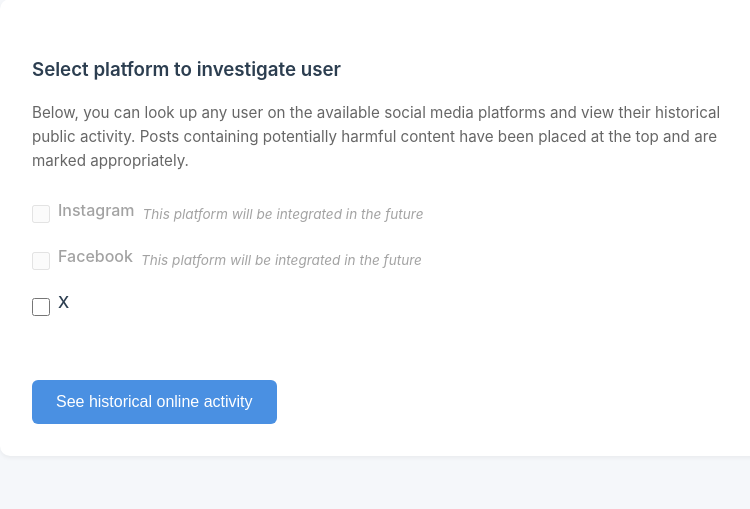
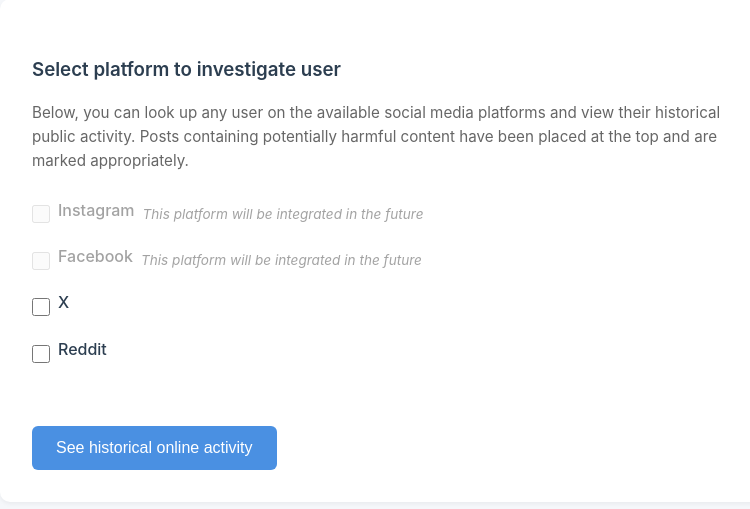
Before and after one commit to madsgroholdt/cs1060-hw3, a Flask app: page /lookup in a window 1280 px wide. Shown: the part 174-683 px from the top of the page, without its empty margins (260-1010 px from the left). Run offline with Flask 3, Linux system fonts and the light colour scheme.

Commit message:
Reddit implementation working

```diff
--- a/app.py
+++ b/app.py
@@ -1,14 +1,17 @@
 from flask import Flask, render_template, request, jsonify
 import requests
 import os
-import csv
-from datetime import datetime
 
 app = Flask(__name__)
 
 # X API configuration
 X_API_BASE_URL = "https://api.x.com/2"
 X_BEARER_TOKEN = "AAAAAAAAAAAAAAAAAAAAAJdKzQEAAAAAeeOP3pFY3tcnqYXO2r0Dt%2BUgXBk%3DcNoKdr5vnVV47ST5LQHkc8ZPmhiyVN7EzyqKTgl52GllQi12v8"
+
+# Reddit API configuration
+REDDIT_CLIENT_ID = "YOUR_REDDIT_CLIENT_ID"
+REDDIT_CLIENT_SECRET = "YOUR_REDDIT_CLIENT_SECRET"
+REDDIT_USER_AGENT = "Scrubmeta/1.0"
 
 def get_x_user_id(username):
     """Get X user ID from username using X API v2"""
@@ -54,31 +57,70 @@
 
     return response.json()
 
-def save_tweets_to_csv(username, tweets_data):
-    """Save tweets to a CSV file in the data/tweets directory"""
-    if not tweets_data or 'data' not in tweets_data:
-        return None
+def get_reddit_user_data(username):
+    """Get user's posts and comments from Reddit"""
+    headers = {
+        "User-Agent": REDDIT_USER_AGENT
+    }
 
-    filename = f"data/tweets/{username}.csv"
+    # Reddit's API doesn't require authentication for public data
+    try:
+        # Get user's submissions (posts)
+        posts_response = requests.get(
+            f"https://www.reddit.com/user/{username}/submitted/.json",
+            headers=headers,
+            params={"limit": 50}
+        )
 
-    # Ensure the directory exists
-    os.makedirs(os.path.dirname(filename), exist_ok=True)
+        # Get user's comments
+        comments_response = requests.get(
+            f"https://www.reddit.com/user/{username}/comments/.json",
+            headers=headers,
+            params={"limit": 50}
+        )
 
-    # Write tweets to CSV
-    with open(filename, 'w', newline='', encoding='utf-8') as csvfile:
-        fieldnames = ['tweet_id', 'created_at', 'text', 'possibly_sensitive']
-        writer = csv.DictWriter(csvfile, fieldnames=fieldnames)
+        if posts_response.status_code != 200 or comments_response.status_code != 200:
+            return None
 
-        writer.writeheader()
-        for tweet in tweets_data['data']:
-            writer.writerow({
-                'tweet_id': tweet.get('id', ''),
-                'created_at': tweet.get('created_at', ''),
-                'text': tweet.get('text', ''),
-                'possibly_sensitive': tweet.get('possibly_sensitive', False)
+        posts_data = posts_response.json()
+        comments_data = comments_response.json()
+
+        # Combine and format the data
+        combined_data = []
+
+        # Process posts
+        for post in posts_data.get('data', {}).get('children', []):
+            post_data = post['data']
+            combined_data.append({
+                'id': post_data.get('id'),
+                'created_at': post_data.get('created_utc'),
+                'text': post_data.get('title') + '\n' + (post_data.get('selftext') or ''),
+                'type': 'post',
+                'subreddit': post_data.get('subreddit'),
+                'score': post_data.get('score'),
+                'possibly_sensitive': post_data.get('over_18', False)
             })
 
-    return filename
+        # Process comments
+        for comment in comments_data.get('data', {}).get('children', []):
+            comment_data = comment['data']
+            combined_data.append({
+                'id': comment_data.get('id'),
+                'created_at': comment_data.get('created_utc'),
+                'text': comment_data.get('body'),
+                'type': 'comment',
+                'subreddit': comment_data.get('subreddit'),
+                'score': comment_data.get('score'),
+                'possibly_sensitive': False  # Comments don't have NSFW flag
+            })
+
+        return {
+            'data': sorted(combined_data, key=lambda x: x['created_at'], reverse=True)
+        }
+
+    except Exception as e:
+        print(f"Error fetching Reddit data: {e}")
+        return None
 
 @app.route('/')
 def home():
@@ -91,6 +133,7 @@
 @app.route('/api/fetch-data', methods=['POST'])
 def fetch_data():
     data = request.json
+    response_data = {}
 
     if 'x' in data:
         x_username = data['x']
@@ -109,17 +152,25 @@
                 'error': 'Could not fetch X tweets'
             }), 404
 
-        # Save tweets to CSV
-        csv_file = save_tweets_to_csv(x_username, tweets)
+        response_data['x_data'] = tweets
 
+    if 'reddit' in data:
+        reddit_username = data['reddit']
+        reddit_data = get_reddit_user_data(reddit_username)
+
+        if not reddit_data:
+            return jsonify({
+                'error': 'Could not fetch Reddit data'
+            }), 404
+
+        response_data['reddit_data'] = reddit_data
+
+    if not response_data:
         return jsonify({
-            'x_data': tweets,
-            'csv_file': os.path.basename(csv_file) if csv_file else None
-        })
+            'error': 'No username provided'
+        }), 400
 
-    return jsonify({
-        'error': 'No X username provided'
-    }), 400
+    return jsonify(response_data)
 
 if __name__ == '__main__':
     app.run(debug=True)
--- a/templates/lookup.html
+++ b/templates/lookup.html
@@ -370,25 +411,23 @@
                     <input type="checkbox" id="x" name="platform" value="x" onchange="toggleInput('x')">
                     <label for="x">X</label>
                 </div>
+                <div class="platform-checkbox">
+                    <input type="checkbox" id="reddit" name="platform" value="reddit" onchange="toggleInput('reddit')">
+                    <label for="reddit">Reddit</label>
+                </div>
             </div>
 
             <div id="username-inputs">
-                <div id="instagram-input" class="platform-input">
-                    <label for="instagram-username">Instagram Username</label>
-                    <input type="text" id="instagram-username" name="instagram-username" placeholder="Enter your Instagram username">
-                    <div class="error-message">Please enter your Instagram username</div>
-                </div>
-
-                <div id="facebook-input" class="platform-input">
-                    <label for="facebook-username">Facebook Username</label>
-                    <input type="text" id="facebook-username" name="facebook-username" placeholder="Enter your Facebook username">
-                    <div class="error-message">Please enter your Facebook username</div>
-                </div>
-
                 <div id="x-input" class="platform-input">
                     <label for="x-username">X Username</label>
                     <input type="text" id="x-username" name="x-username" placeholder="Enter your X username">
                     <div class="error-message">Please enter your X username</div>
+                </div>
+
+                <div id="reddit-input" class="platform-input">
+                    <label for="reddit-username">Reddit Username</label>
+                    <input type="text" id="reddit-username" name="reddit-username" placeholder="Enter your Reddit username">
+                    <div class="error-message">Please enter your Reddit username</div>
                 </div>
 
                 <button id="submit-button" class="submit-button" onclick="handleSubmit()">
@@ -429,7 +467,7 @@
 
         function validateForm() {
             let isValid = true;
-            const platforms = ['x']; // Only check X since others are disabled
+            const platforms = ['x', 'reddit']; // Check X and Reddit
 
             // Reset all error states
             platforms.forEach(platform => {
@@ -462,17 +500,15 @@
                 const submitButton = document.getElementById('submit-button');
                 const errorMessage = document.getElementById('error-message');
                 const resultsContainer = document.getElementById('results-container');
-                const successMessage = document.getElementById('success-message');
 
                 // Disable button and hide previous results/errors
                 submitButton.disabled = true;
                 errorMessage.style.display = 'none';
                 resultsContainer.classList.remove('visible');
-                successMessage.classList.remove('visible');
 
                 // Collect the data from selected platforms
                 const data = {};
-                ['x'].forEach(platform => {
+                ['x', 'reddit'].forEach(platform => {
                     const checkbox = document.querySelector(`input[value="${platform}"]`);
                     if (checkbox.checked) {
                         data[platform] = document.getElementById(`${platform}-username`).value.trim();
@@ -499,21 +535,13 @@
 
                     if (result.x_data && result.x_data.data) {
                         const tweetsContainer = document.getElementById('tweets-container');
-                        tweetsContainer.innerHTML = ''; // Clear previous results
-
-                        // Show CSV success message if file was created
-                        if (result.csv_file) {
-                            successMessage.textContent = `Tweets have been saved to CSV file`;
-                            successMessage.classList.add('visible');
-                        } else {
-                            successMessage.classList.remove('visible');
-                        }
+                        tweetsContainer.innerHTML = '<h3>X (Twitter) Activity</h3>'; // Clear and add header
 
                         // Sort tweets: sensitive ones first, then others
                         const sortedTweets = [...result.x_data.data].sort((a, b) => {
                             if (a.possibly_sensitive && !b.possibly_sensitive) return -1;
                             if (!a.possibly_sensitive && b.possibly_sensitive) return 1;
-                            return new Date(b.created_at) - new Date(a.created_at); // Secondary sort by date
+                            return new Date(b.created_at) - new Date(a.created_at);
                         });
 
                         // Add a separator if there are sensitive tweets
@@ -569,10 +597,87 @@
 
                             tweetsContainer.appendChild(tweetElement);
                         });
-
-                        resultsContainer.classList.add('visible');
                     }
 
+                    if (result.reddit_data && result.reddit_data.data) {
+                        const redditContainer = document.createElement('div');
+                        redditContainer.className = 'reddit-content';
+                        redditContainer.innerHTML = '<h3>Reddit Activity</h3>';
+
+                        // Sort Reddit content: sensitive first, then by date
+                        const sortedContent = [...result.reddit_data.data].sort((a, b) => {
+                            if (a.possibly_sensitive && !b.possibly_sensitive) return -1;
+                            if (!a.possibly_sensitive && b.possibly_sensitive) return 1;
+                            return b.created_at - a.created_at;
+                        });
+
+                        // Add a separator if there are sensitive posts
+                        let hasAddedSeparator = false;
+
+                        sortedContent.forEach(item => {
+                            // Add separator between sensitive and non-sensitive content
+                            if (!hasAddedSeparator && !item.possibly_sensitive && sortedContent.some(t => t.possibly_sensitive)) {
+                                const separator = document.createElement('div');
+                                separator.style.borderTop = '2px solid #e1e8ed';
+                                separator.style.margin = '2rem 0';
+                                separator.style.position = 'relative';
+
+                                const label = document.createElement('span');
+                                label.textContent = 'Other Content';
+                                label.style.position = 'absolute';
+                                label.style.top = '-12px';
+                                label.style.left = '50%';
+                                label.style.transform = 'translateX(-50%)';
+                                label.style.backgroundColor = 'white';
+                                label.style.padding = '0 1rem';
+                                label.style.color = '#666';
+                                label.style.fontSize = '0.9rem';
+
+                                separator.appendChild(label);
+                                redditContainer.appendChild(separator);
+                                hasAddedSeparator = true;
+                            }
+
+                            const itemElement = document.createElement('div');
+                            itemElement.className = item.type === 'post' ? 'reddit-post' : 'reddit-comment';
+
+                            const date = new Date(item.created_at * 1000);
+                            const formattedDate = date.toLocaleDateString('en-US', {
+                                year: 'numeric',
+                                month: 'long',
+                                day: 'numeric',
+                                hour: '2-digit',
+                                minute: '2-digit'
+                            });
+
+                            const sensitivityTag = item.possibly_sensitive
+                                ? '<span class="sensitivity-tag sensitive">Sensitive Content</span>'
+                                : '<span class="sensitivity-tag safe">Safe Content</span>';
+
+                            const typeTag = `<span class="reddit-type type-${item.type}">${item.type.charAt(0).toUpperCase() + item.type.slice(1)}</span>`;
+
+                            itemElement.innerHTML = `
+                                <div class="reddit-text">${item.text}</div>
+                                <div class="reddit-metadata">
+                                    <div>
+                                        <span class="reddit-subreddit">r/${item.subreddit}</span>
+                                        ${typeTag}
+                                    </div>
+                                    <div>
+                                        <span class="reddit-score">Score: ${item.score}</span>
+                                        <span class="reddit-date">${formattedDate}</span>
+                                        ${sensitivityTag}
+                                    </div>
+                                </div>
+                            `;
+
+                            redditContainer.appendChild(itemElement);
+                        });
+
+                        document.getElementById('tweets-container').appendChild(redditContainer);
+                    }
+
+                    resultsContainer.classList.add('visible');
                 } catch (error) {
                     errorMessage.textContent = 'An error occurred while fetching the data. Please try again.';
                     errorMessage.style.display = 'block';
```
Also changed, not shown: other parts of templates/lookup.html (+55 -15 lines).
